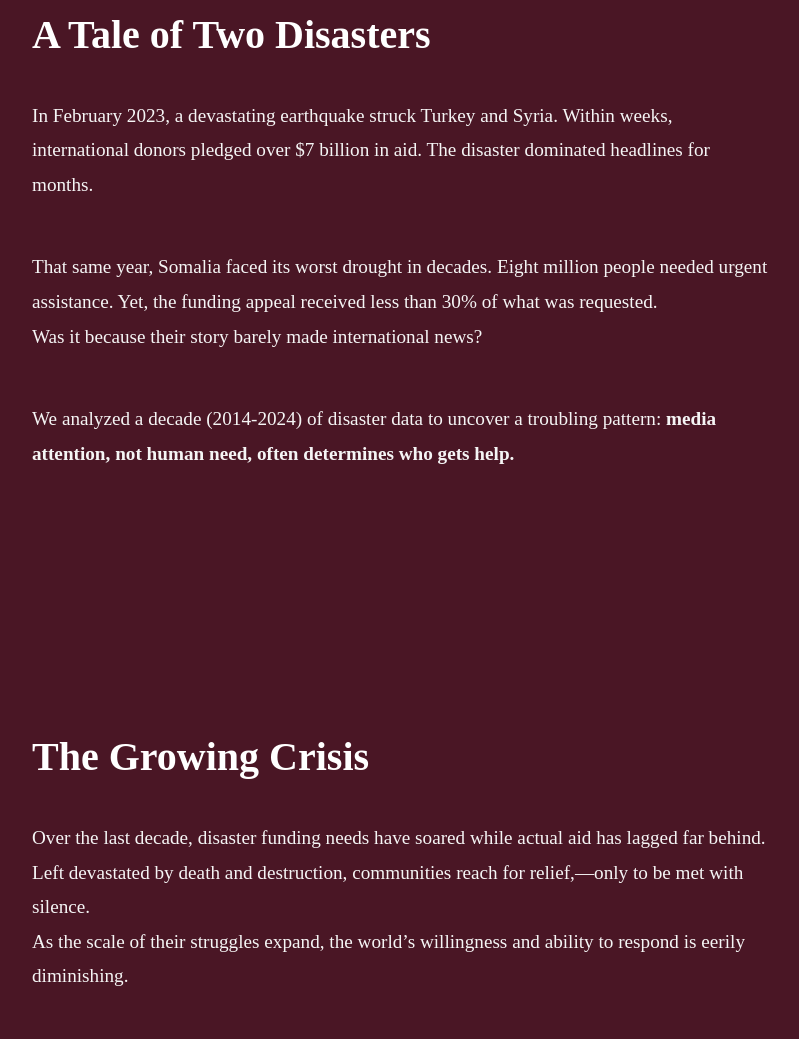
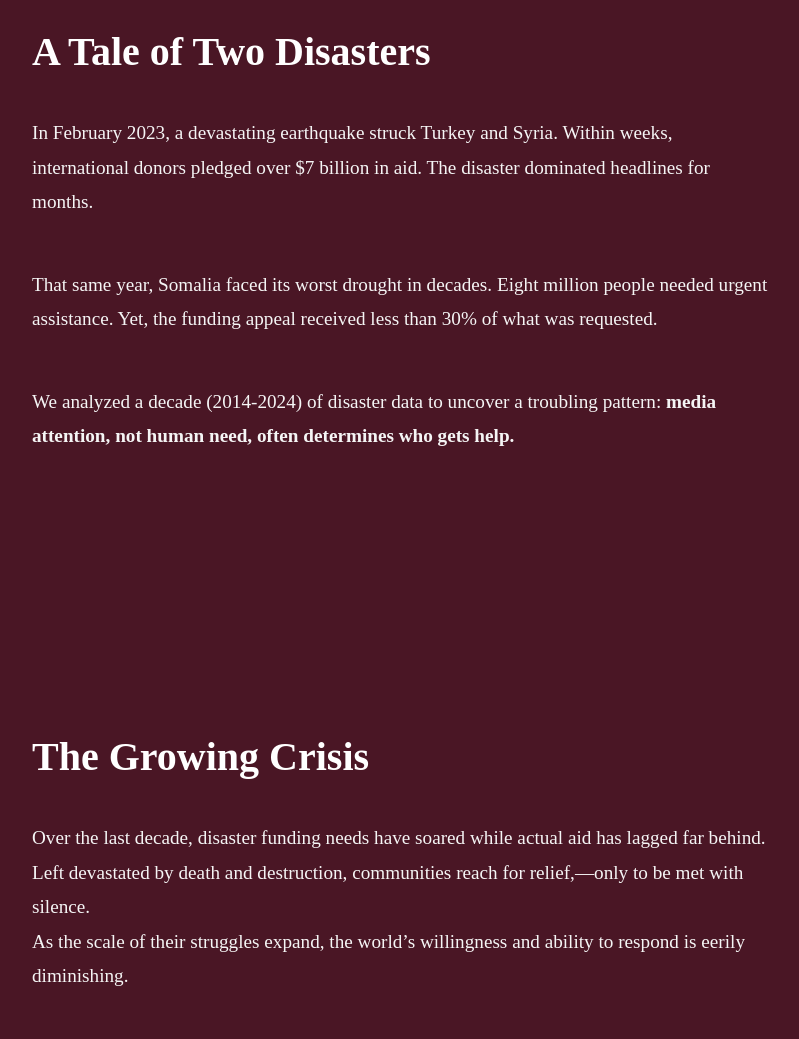
Before and after one commit to SharmilNK/Disaster-Aid-Gaps, a plain HTML site: page index.html in a window 1280 px wide. Shown: the part 939-1978 px from the top of the page, without its empty margins (240-1039 px from the left). Drawn offline with Linux system fonts and the light colour scheme.

Commit message:
Update index.html

```diff
--- a/index.html
+++ b/index.html
@@ -364,7 +364,7 @@
                 </p>
                 <p class="section-text">
                     That same year, Somalia faced its worst drought in decades. Eight million people needed urgent assistance. Yet, the funding appeal received less than 30% of what was requested. <br>
-                    Was it because their story barely made international news?
+
                 </p>
                 <p class="section-text">
                     We analyzed a decade (2014-2024) of disaster data to uncover a troubling pattern: <strong>media attention, not human need, often determines who gets help.</strong>
```
